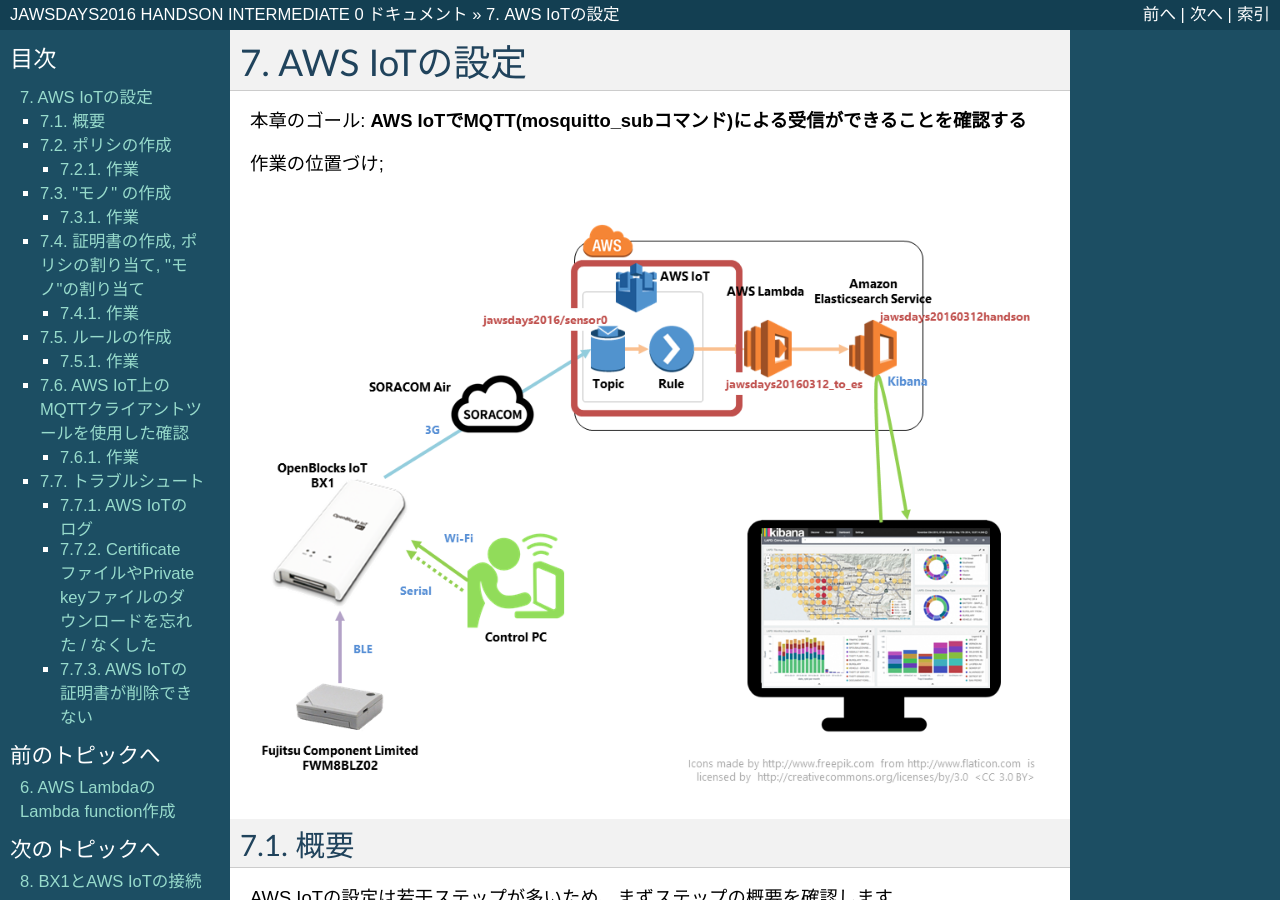
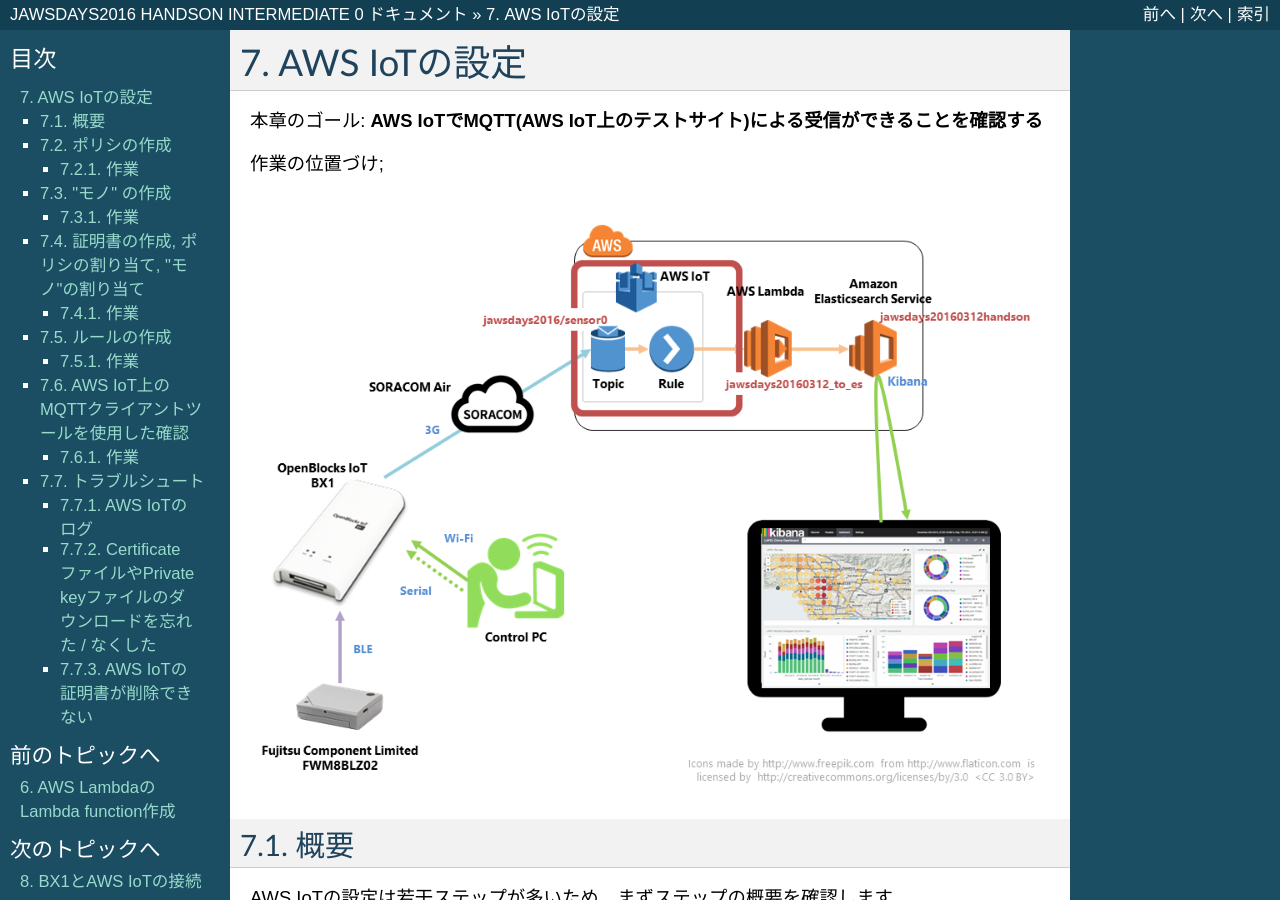
Before and after one commit to ma2shita/jawsdays2016-handson-beginner, a Sphinx documentation site: the page built from docs/05.rst, in a window 1280 px wide and 900 px high. Built offline with Sphinx 7.4.7, drawn with Linux system fonts in a browser that asks for light colours.

Commit message:
Tweak fix

```diff
--- a/docs/05.rst
+++ b/docs/05.rst
@@ -1,7 +1,7 @@
 AWS IoTの設定
 =============
 
-本章のゴール: **AWS IoTでMQTT(mosquitto_subコマンド)による受信ができることを確認する**
+本章のゴール: **AWS IoTでMQTT(AWS IoT上のテストサイト)による受信ができることを確認する**
 
 作業の位置づけ;
 
```
